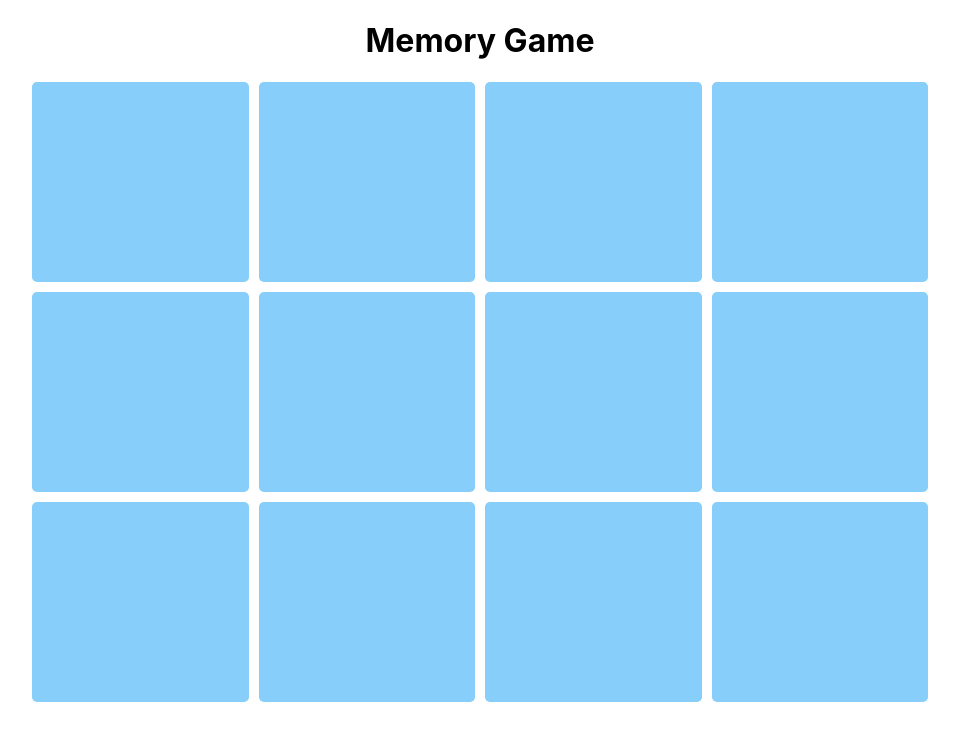
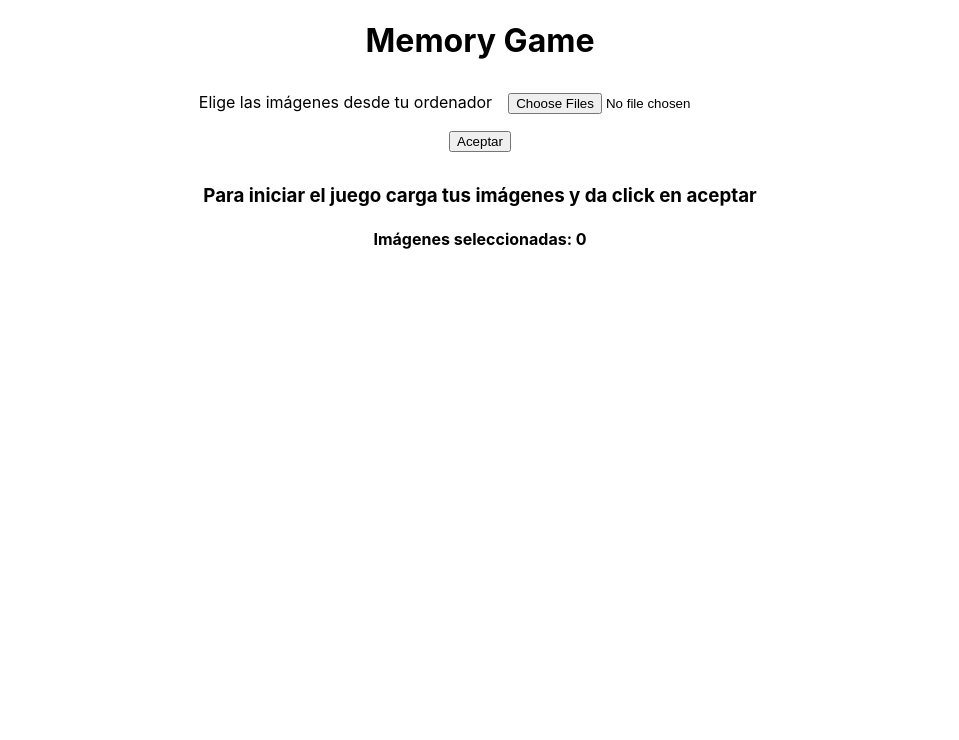
Before and after one commit to Longaniza/memo, a React (Create React App) app: page / in a window 1280 px wide. Shown: the top 740 px of the page, without its empty margins (160-1119 px from the left). Built offline with nearby package versions, Linux system fonts and the light colour scheme.

Commit message:
turn change, pair founded events of the game implemented

```diff
--- a/package.json
+++ b/package.json
@@ -6,6 +6,7 @@
     "@testing-library/jest-dom": "^5.11.10",
     "@testing-library/react": "^11.2.6",
     "@testing-library/user-event": "^12.8.3",
+    "json-server": "^0.16.3",
     "prop-types": "^15.7.2",
     "react": "^17.0.2",
     "react-dom": "^17.0.2",
--- a/src/App.js
+++ b/src/App.js
@@ -1,63 +1,107 @@
-import { useEffect, useState } from 'react';
+import { Fragment, useEffect, useState } from 'react';
 import './App.css';
 import Board from "./components/Board";
 import Card from "./components/Card";
+import Form from "./components/Form";
 import { v4 as uuid } from "uuid";
 
 
 //Array with the url of every image for the memory game
-const imgs = ["https://images.unsplash.com/photo-1531846802986-4942a5c3dd08?ixid=MnwxMjA3fDB8MHxwaG90by1wYWdlfHx8fGVufDB8fHx8&ixlib=rb-1.2.1&auto=format&fit=crop&w=634&q=80", "https://images.unsplash.com/photo-1561488111-5d800fd56b8a?ixid=MnwxMjA3fDB8MHxwaG90by1wYWdlfHx8fGVufDB8fHx8&ixlib=rb-1.2.1&auto=format&fit=crop&w=1051&q=80", "https://images.unsplash.com/photo-1516844113229-18646a422956?ixlib=rb-1.2.1&ixid=MnwxMjA3fDB8MHxwaG90by1wYWdlfHx8fGVufDB8fHx8&auto=format&fit=crop&w=1049&q=80", "https://images.unsplash.com/photo-1550604602-7fae1adbe912?ixid=MnwxMjA3fDB8MHxwaG90by1wYWdlfHx8fGVufDB8fHx8&ixlib=rb-1.2.1&auto=format&fit=crop&w=1055&q=80", "https://images.unsplash.com/photo-1598797246294-7620e33a632f?ixid=MnwxMjA3fDB8MHxwaG90by1wYWdlfHx8fGVufDB8fHx8&ixlib=rb-1.2.1&auto=format&fit=crop&w=967&q=80", "https://images.unsplash.com/photo-1562595410-2cb999af24b5?ixid=MnwxMjA3fDB8MHxwaG90by1wYWdlfHx8fGVufDB8fHx8&ixlib=rb-1.2.1&auto=format&fit=crop&w=926&q=80"];
+// const imgs = ["https://images.unsplash.com/photo-1531846802986-4942a5c3dd08?ixid=MnwxMjA3fDB8MHxwaG90by1wYWdlfHx8fGVufDB8fHx8&ixlib=rb-1.2.1&auto=format&fit=crop&w=634&q=80", "https://images.unsplash.com/photo-1561488111-5d800fd56b8a?ixid=MnwxMjA3fDB8MHxwaG90by1wYWdlfHx8fGVufDB8fHx8&ixlib=rb-1.2.1&auto=format&fit=crop&w=1051&q=80", "https://images.unsplash.com/photo-1516844113229-18646a422956?ixlib=rb-1.2.1&ixid=MnwxMjA3fDB8MHxwaG90by1wYWdlfHx8fGVufDB8fHx8&auto=format&fit=crop&w=1049&q=80", "https://images.unsplash.com/photo-1550604602-7fae1adbe912?ixid=MnwxMjA3fDB8MHxwaG90by1wYWdlfHx8fGVufDB8fHx8&ixlib=rb-1.2.1&auto=format&fit=crop&w=1055&q=80", "https://images.unsplash.com/photo-1598797246294-7620e33a632f?ixid=MnwxMjA3fDB8MHxwaG90by1wYWdlfHx8fGVufDB8fHx8&ixlib=rb-1.2.1&auto=format&fit=crop&w=967&q=80", "https://images.unsplash.com/photo-1562595410-2cb999af24b5?ixid=MnwxMjA3fDB8MHxwaG90by1wYWdlfHx8fGVufDB8fHx8&ixlib=rb-1.2.1&auto=format&fit=crop&w=926&q=80"];
 
-//Duplicate the images from array to have a pair of each image.
-const duplicates = [...imgs, ...imgs];
-
-//Turn every entry into an object with the properties needed
-const normalizedData = duplicates.map(url => ({ url: url, id: uuid(), flipped: false }));
-
-
-//Find the pair of each image
-const withPairID = normalizedData.map((card, index, array) => {
-  const cardsLength = imgs.length;
-  if (index > cardsLength - 1) {
-    const pair = array[index - cardsLength];
-    card.pairID = pair.id;
-  } else {
-    const pair = array[index + cardsLength];
-    card.pairID = pair.id;
-  }
-  return card;
-})
-
-//Shuffle the order of every object in the array
-// to randomize the position of each image on the board
-//
-//
-
-
+const users = [
+  {
+    name: "Pepito",
+    id: uuid(),
+    foundedCards: []
+  },
+  {
+    name: "Juanito",
+    id: uuid(),
+    foundedCards: []
+  },
+]
 
 
 function App() {
 
+  const [turn, setTurn] = useState();
+  const [players, setPlayers] = useState(users);
   const [cards, setCards] = useState([]);
+  const [isGameStarted, setIsGameStarted] = useState(false);
 
   useEffect(() => {
-    setCards(withPairID);
-  }, [])
+    console.log("Game state changed to ", isGameStarted)
+  }, [isGameStarted])
 
   useEffect(() => {
+    if (isGameStarted) {
+
       const flippedCards = getFlippedCards();
       //Check if there are two cards selected
       if (flippedCards.length === 2) {
+        let founded = false;
+        //Show result
+        if (flippedCards[0].pairID === flippedCards[1].id)
+          //   // alert("Encontraste el par!");
+          founded = true;
 
-      if (flippedCards[0].pairID === flippedCards[1].id) {
-        alert("Encontraste el par!");
-      } else {
-        alert("Suerte en la próxima ronda!");
+        //Turn all the cards down after 5s
+        const timer = setTimeout(() => {
+          console.log("Turning cards down and changing turn")
+          handleTurnCardsDown({ founded, flippedCards: flippedCards });
+          handleChangeTurn();
+        }, 5000);
+
+        //clean up function
+        return () => {
+          clearTimeout(timer);
         }
-
+      }
     }
   }, [cards])
 
+
+  function handleChangeTurn() {
+    //Get the index of the current user;
+    const userID = turn.id;
+    // console.log(`Current user: `, turn);
+    //Get the other user
+    //Needs to be improved because it works only if we have two players
+    const nextUser = players.find(user => user.id !== userID);
+    // console.log("Next user: ", nextUser);
+    setTurn(nextUser);
+  }
+
+  function handleTurnCardsDown({ founded = false, flippedCards = [] }) {
+
+    const cardsFoundedIds = flippedCards.map(card => card.id);
+
+    //Turn down all the cards except the pairs that were founded
+    setCards(prevCards => {
+      return prevCards.map(card => {
+        if (founded && cardsFoundedIds.includes(card.id)) {
+          card.founded = true;
+        } else {
+          card.flipped = false;
+        }
+        return card;
+      });
+    });
+
+    //if the pair was founded insert the info of the cards in the player object
+    if (founded) {
+      const updatedPlayers = [...players];
+      updatedPlayers.map(player => {
+        if (player.id === turn.id) {
+          player.foundedCards = [...player.foundedCards, ...flippedCards];
+        }
+        return player;
+      })
+      setPlayers(updatedPlayers);
+    }
+
+  };
 
   function handleSelectCard(id) {
     const flippedCards = getFlippedCards();
@@ -77,26 +121,39 @@ function App() {
   }
 
   function getFlippedCards() {
-    return cards.filter(card => !!card.flipped);
+    //return the cards that are turned up excluding the ones that are already founded
+    return cards.filter(card => card.flipped === true && card.founded === false);
   }
 
   return (
     <div className="App">
       <h1>Memory Game</h1>
+
+      {isGameStarted
+        ? (
+          <Fragment>
+            {turn && <h3>Turno de {turn.name}</h3>}
+
             <Board>
               {
-          cards.map(({ id, url, flipped, pairID }) => {
+                cards.map(({ id, url, flipped, pairID, founded }) => {
                   const cardProps = {
                     id,
                     imageUrl: url,
                     flipped,
                     handleSelectCard,
-              pairID
+                    pairID,
+                    founded
                   }
                   return <Card key={id} {...cardProps} />
                 })
               }
             </Board>
+          </Fragment>
+        )
+        : (<Form setCards={setCards} players={players} setTurn={setTurn} setIsGameStarted={setIsGameStarted} />)
+      }
+
     </div>
   );
 }
--- a/src/components/Card.js
+++ b/src/components/Card.js
@@ -2,9 +2,9 @@ import React from 'react'
 import "../styles/card.css";
 import PropTypes from "prop-types";
 
-const Card = ({ imageUrl, id, flipped, handleSelectCard, pairID }) => {
+const Card = ({ imageUrl, id, flipped, handleSelectCard, pairID, founded }) => {
     return (
-        <div onClick={() => handleSelectCard(id)} className={`card ${flipped ? "flipped" : ""}`}>
+        <div onClick={() => handleSelectCard(id)} className={`card ${flipped || founded ? "flipped" : ""}`}>
             <div className="overlay"></div>
             <img src={imageUrl} alt="" />
         </div>
@@ -16,7 +16,8 @@ Card.propTypes = {
     flipped: PropTypes.bool.isRequired,
     id: PropTypes.string.isRequired,
     handleSelectCard: PropTypes.func.isRequired,
-    pairID: PropTypes.string.isRequired
+    pairID: PropTypes.string.isRequired,
+    founded: PropTypes.bool.isRequired
 }
 
 
--- a/src/styles/board.css
+++ b/src/styles/board.css
@@ -1,5 +1,5 @@
 .board {
-	margin: 0px 12em;
+	margin: 0px 4em;
 	display: grid;
 	gap: 10px;
 	grid-template-columns: 1fr 1fr 1fr 1fr;
```
Also changed, not shown: 1 other file (tests, documents, lock files or other folders). Lines whose indentation alone changed are shown as unchanged.
